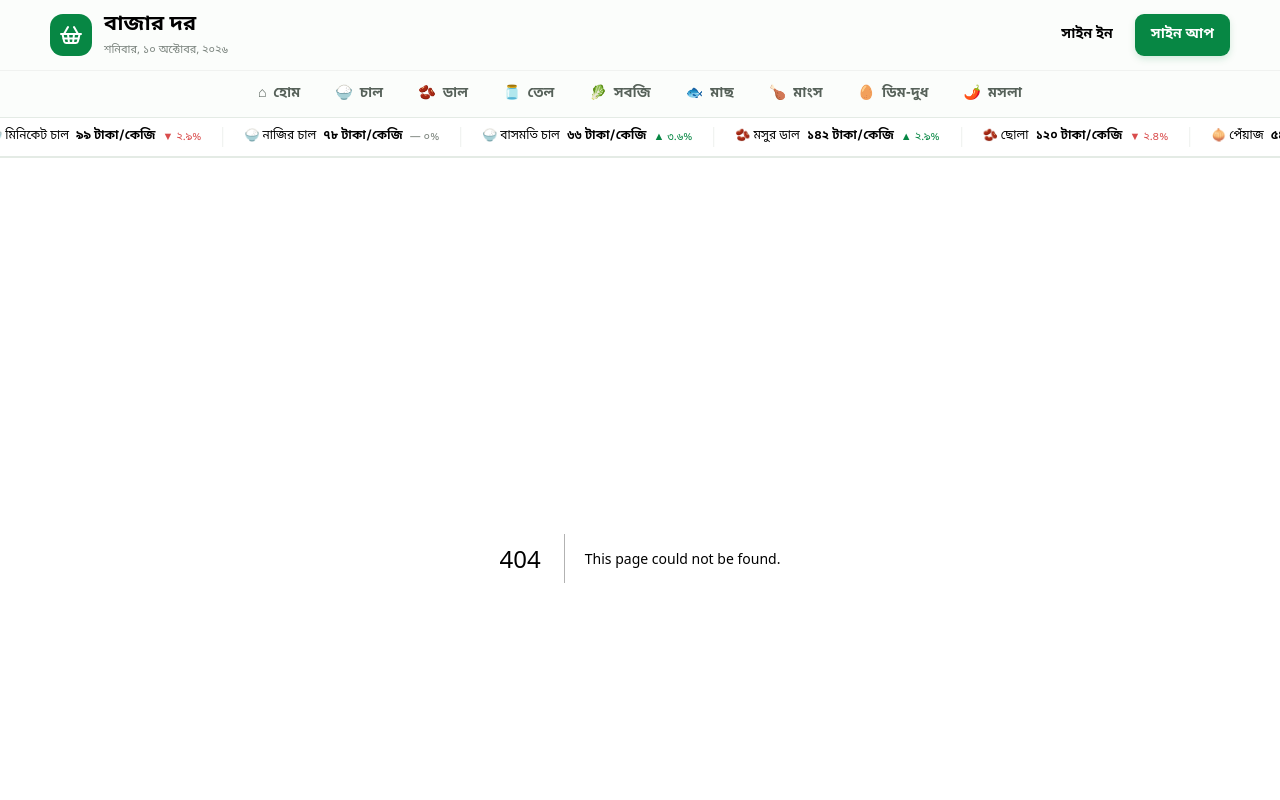
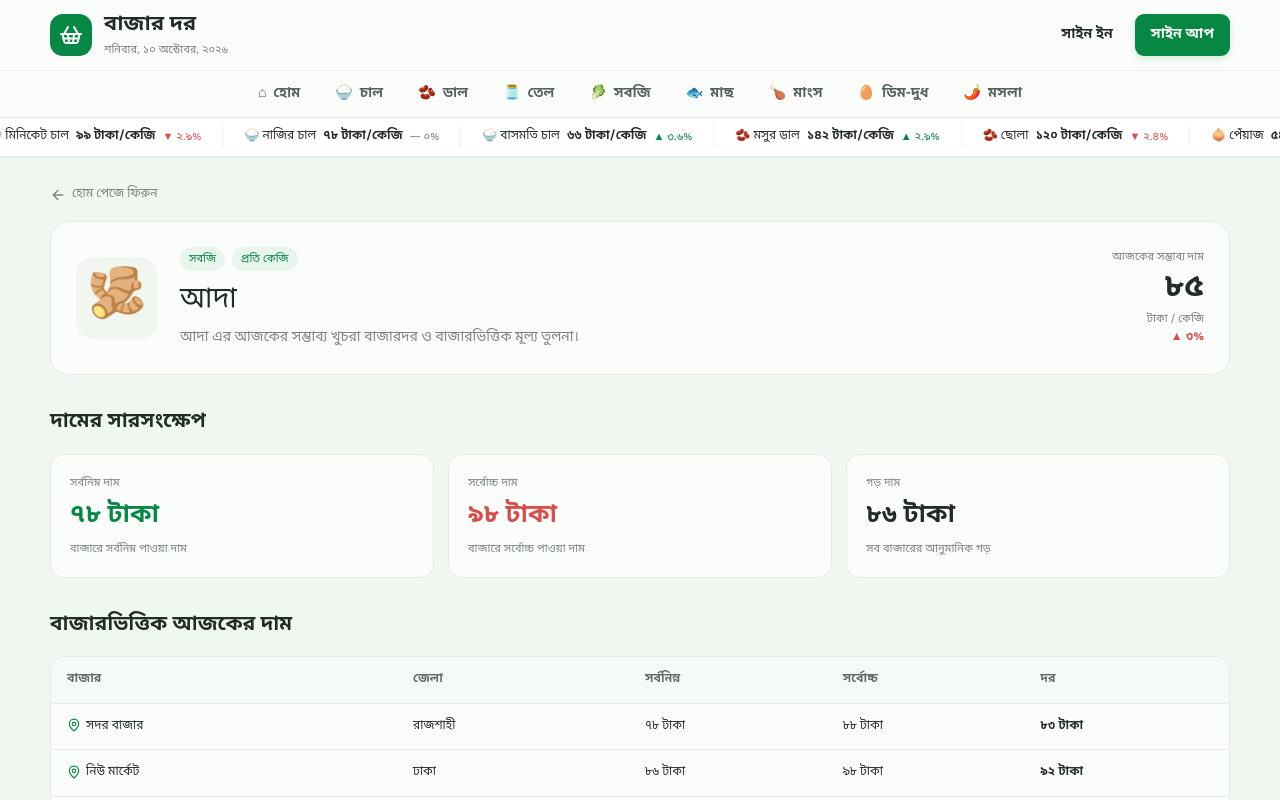
Before and after one commit to mubasshira103/bazar-dor, a Next.js app: page /product/ada in a window 1280 px wide. Before the commit this address had no page. Shown: the top 800 px of the page. Built offline with nearby package versions, Linux system fonts and the light colour scheme; no server answers.

Commit message:
dynanic routing has been added

```diff
--- /dev/null
+++ b/src/app/category/[slug]/page.tsx
@@ -0,0 +1,22 @@
+import { notFound } from 'next/navigation';
+import { getCategories, getProducts } from '@/lib/api';
+import SortProducts from '@/components/SortProducts';
+export default async function CategoryPage({ params }: { params: Promise<{ slug: string }> }) {
+  const { slug } = await params;
+  const [cats, all] = await Promise.all([getCategories(), getProducts()]);
+  const category = cats.find((c) => c.slug === slug);
+  if (!category) notFound();
+  const items = all.filter((p) => p.category === slug || p.categoryName === category.name);
+  return (
+    <div className="container page-container">
+      <div className="category-title">
+        <span className="large-emoji">{category.emoji}</span>
+        <div>
+          <h1>{category.name}</h1>
+          <p>{category.name} পণ্যের আজকের দাম ও পরিবর্তন</p>
+        </div>
+      </div>
+      <SortProducts items={items} />
+    </div>
+  );
+}
--- /dev/null
+++ b/src/app/product/[slug]/page.tsx
@@ -0,0 +1,92 @@
+import Link from 'next/link';
+import { notFound } from 'next/navigation';
+import { getProduct } from '@/lib/api';
+import { formatBengaliNumber } from '@/lib/products';
+import { MapPin, ArrowLeft, GraduationCap } from 'lucide-react';
+export default async function ProductPage({ params }: { params: Promise<{ slug: string }> }) {
+  const { slug } = await params;
+  const p = await getProduct(slug);
+  if (!p) notFound();
+  return (
+    <div className="container page-container">
+      <Link className="back-link" href="/">
+        <ArrowLeft size={16} /> হোম পেজে ফিরুন
+      </Link>
+      <section className="detail-summary">
+        <span className="detail-emoji">{p.emoji}</span>
+        <div className="detail-main">
+          <div className="tag-row">
+            <span className="tag">{p.categoryName}</span>
+            <span className="tag">{p.unit}</span>
+          </div>
+          <h1>{p.name}</h1>
+          <p>{p.description}</p>
+        </div>
+        <div className="current-price">
+          <small>আজকের সম্ভাব্য দাম</small>
+          <strong>{formatBengaliNumber(p.price)}</strong>
+          <span>টাকা / {p.unit.replace('প্রতি ', '')}</span>
+          <i className={p.change > 0 ? 'down' : p.change < 0 ? 'up' : 'flat'}>
+            {p.change > 0 ? '▲' : p.change < 0 ? '▼' : '—'}{' '}
+            {formatBengaliNumber(Math.abs(p.change))}%
+          </i>
+        </div>
+      </section>
+      <section className="content-section">
+        <h2>দামের সারসংক্ষেপ</h2>
+        <div className="stats-grid">
+          <div className="stat-card">
+            <small>সর্বনিম্ন দাম</small>
+            <strong className="stat-green">{formatBengaliNumber(p.minPrice)} টাকা</strong>
+            <span>বাজারে সর্বনিম্ন পাওয়া দাম</span>
+          </div>
+          <div className="stat-card">
+            <small>সর্বোচ্চ দাম</small>
+            <strong className="stat-red">{formatBengaliNumber(p.maxPrice)} টাকা</strong>
+            <span>বাজারে সর্বোচ্চ পাওয়া দাম</span>
+          </div>
+          <div className="stat-card">
+            <small>গড় দাম</small>
+            <strong>{formatBengaliNumber(p.averagePrice)} টাকা</strong>
+            <span>সব বাজারের আনুমানিক গড়</span>
+          </div>
+        </div>
+      </section>
+      <section className="content-section">
+        <h2>বাজারভিত্তিক আজকের দাম</h2>
+        <div className="table-wrap">
+          <table>
+            <thead>
+              <tr>
+                <th>বাজার</th>
+                <th>জেলা</th>
+                <th>সর্বনিম্ন</th>
+                <th>সর্বোচ্চ</th>
+                <th>দর</th>
+              </tr>
+            </thead>
+            <tbody>
+              {p.markets.map((m) => (
+                <tr key={m.name}>
+                  <td>
+                    <MapPin size={14} className="inline-icon" />
+                    {m.name}
+                  </td>
+                  <td>{m.district}</td>
+                  <td>{formatBengaliNumber(m.min)} টাকা</td>
+                  <td>{formatBengaliNumber(m.max)} টাকা</td>
+                  <td>
+                    <b>{formatBengaliNumber(m.price)} টাকা</b>
+                  </td>
+                </tr>
+              ))}
+            </tbody>
+          </table>
+        </div>
+        <p className="data-note">
+          দ্রষ্টব্য: API থেকে বাজারভিত্তিক তথ্য না পাওয়া গেলে নমুনা মূল্য দেখানো হতে পারে।
+        </p>
+      </section>
+    </div>
+  );
+}
--- /dev/null
+++ b/src/components/SortProducts.tsx
@@ -0,0 +1,30 @@
+'use client';
+import { useMemo, useState } from 'react';
+import type { Product } from '@/types/product';
+import ProductGrid from '@/components/ProductGrid';
+export default function SortProducts({ items }: { items: Product[] }) {
+  const [sort, setSort] = useState('default');
+  const sorted = useMemo(
+    () =>
+      [...items].sort((a, b) =>
+        sort === 'asc' ? a.price - b.price : sort === 'desc' ? b.price - a.price : 0
+      ),
+    [items, sort]
+  );
+  return (
+    <>
+      <div className="sort-row">
+        <span>মোট {new Intl.NumberFormat('bn-BD').format(items.length)}টি পণ্য দেখানো হচ্ছে</span>
+        <label>
+          সাজান{' '}
+          <select value={sort} onChange={(e) => setSort(e.target.value)}>
+            <option value="default">ডিফল্ট</option>
+            <option value="asc">দাম: কম থেকে বেশি</option>
+            <option value="desc">দাম: বেশি থেকে কম</option>
+          </select>
+        </label>
+      </div>
+      <ProductGrid items={sorted} />
+    </>
+  );
+}
```
